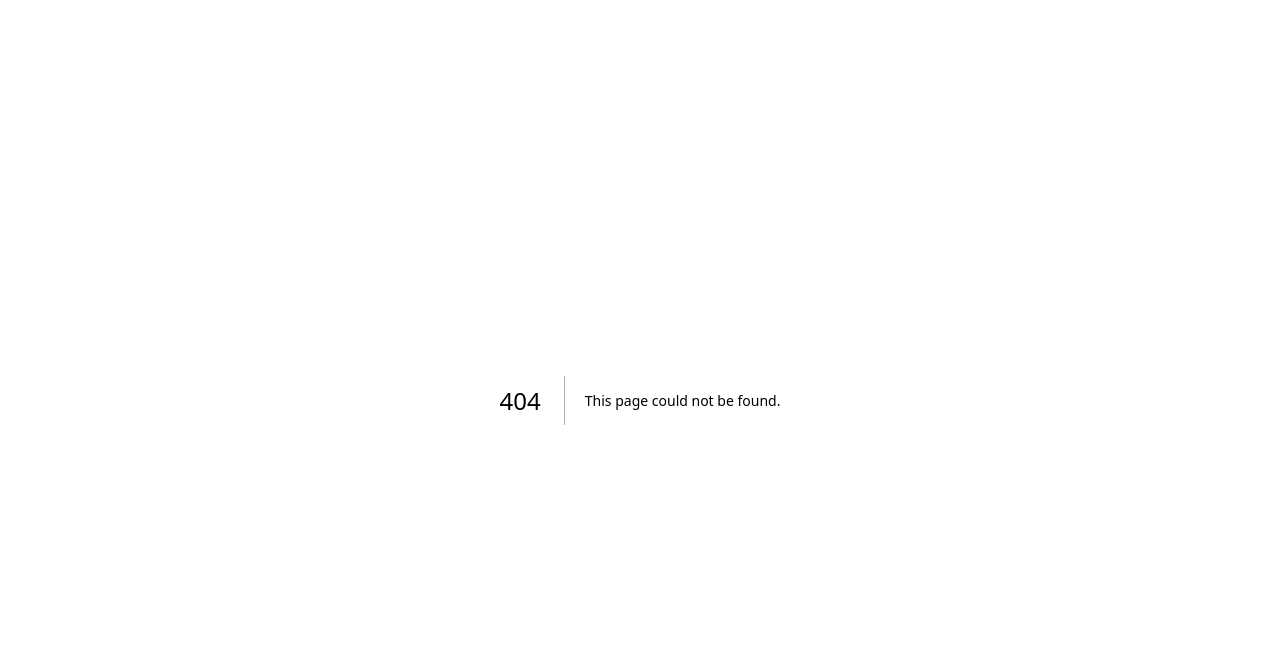
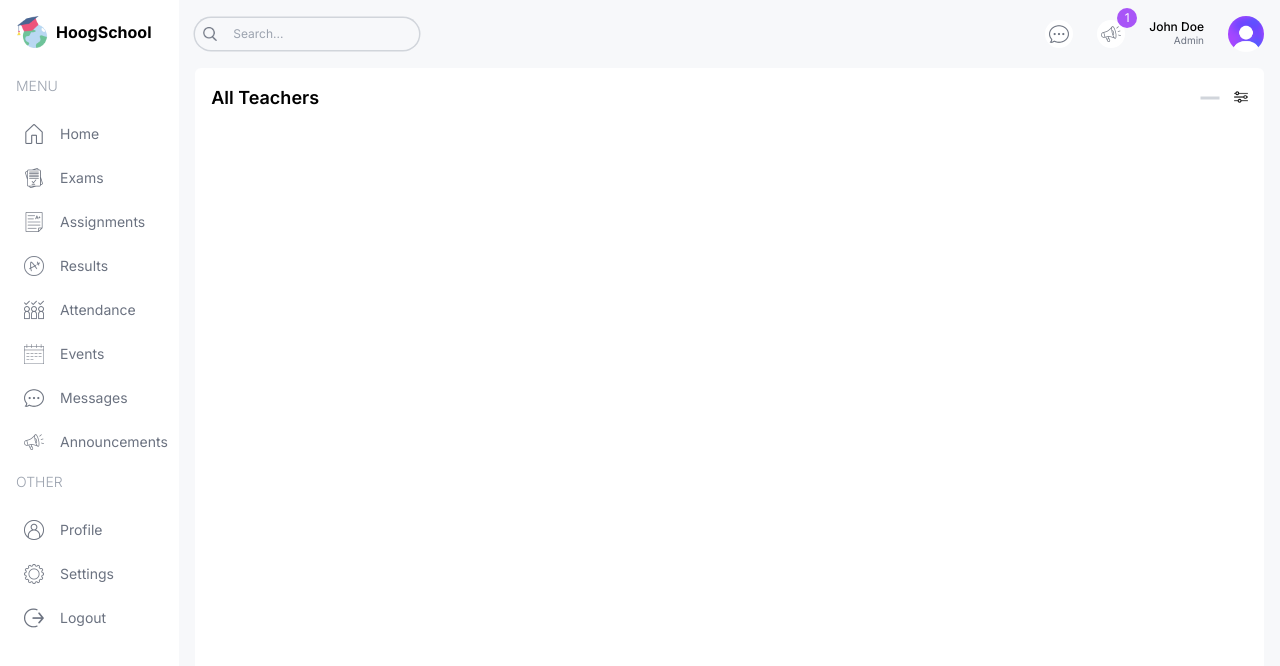
Before and after one commit to Chuloshnikov/college-management-dashboard, a Next.js app: page /list/teachers in a window 1280 px wide. Before the commit this address had no page. Shown: the top 666 px of the page. Built offline with nearby package versions, Linux system fonts and the light colour scheme.

Commit message:
ListTablePage added

```diff
--- /dev/null
+++ b/src/app/(dashboard)/list/teachers/page.tsx
@@ -0,0 +1,26 @@
+import TableSearch from '@/components/TableSearch'
+import Image from 'next/image'
+import React from 'react'
+
+export default function TeacherList() {
+  return (
+    <div className='bg-white p-4 rounded-md flex-1 m-4 mt-0'>
+        <div className='flex items-center justify-between'>
+            <h2 className='hidden md:block text-lg font-semibold'>All Teachers</h2>
+            <div className='flex flex-col md:flex-row items-center gap-4 w-full md:w-auto'>
+                <TableSearch/>
+                <div className=''>
+                    <button>
+                        <Image src="/filter.png" alt="" width={14} height={14}/>
+                    </button>
+                </div>
+            </div>
+        </div>
+        <div className=''></div>
+        {/*LIST*/}
+        <div className=''></div>
+        {/*PAGINATION*/}
+        <div className=''></div>
+    </div>
+  )
+}
--- /dev/null
+++ b/src/components/TableSearch.tsx
@@ -0,0 +1,11 @@
+import React from 'react';
+
+const TableSearch = () => {
+  return (
+    <div className='hidden md:flex items-center gap-2 text-xs rounded-full ring-[1.5px] ring-gray-300 px-2'>
+
+    </div>
+  )
+}
+
+export default TableSearch;
```
